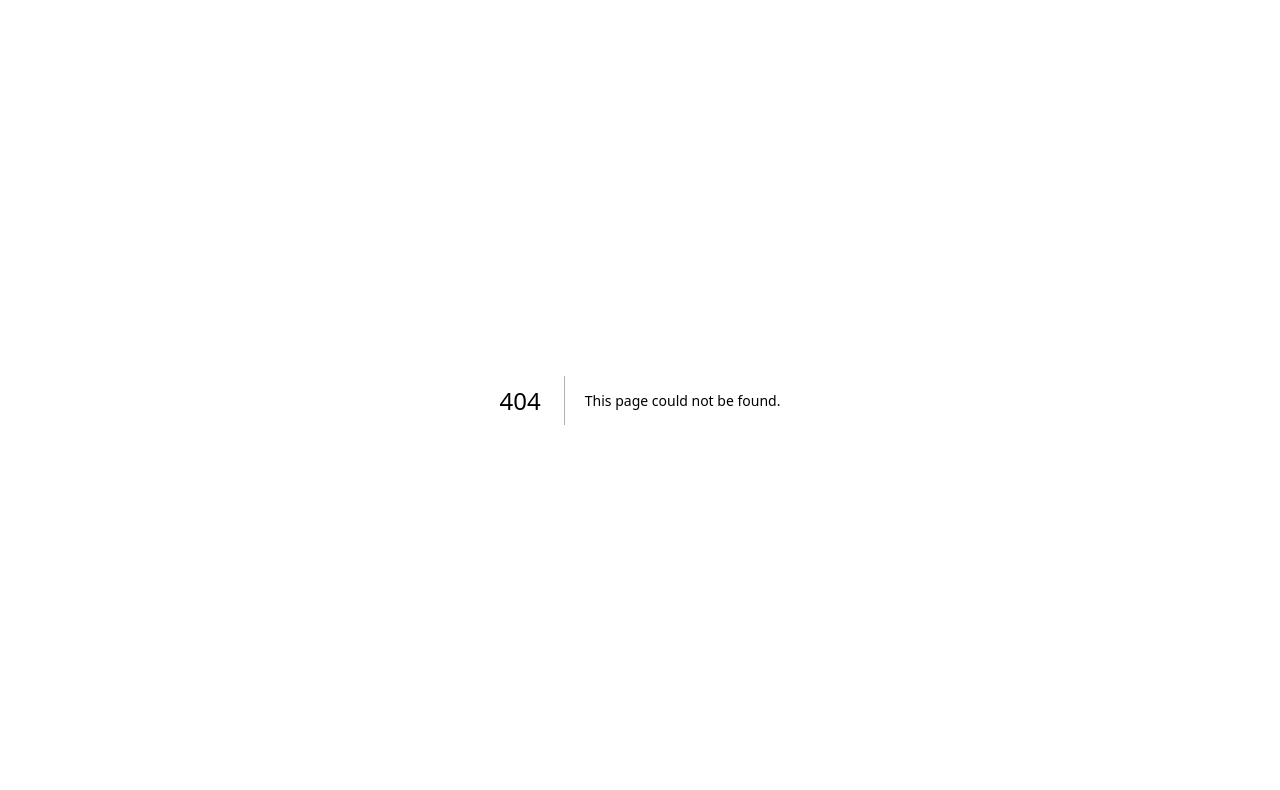
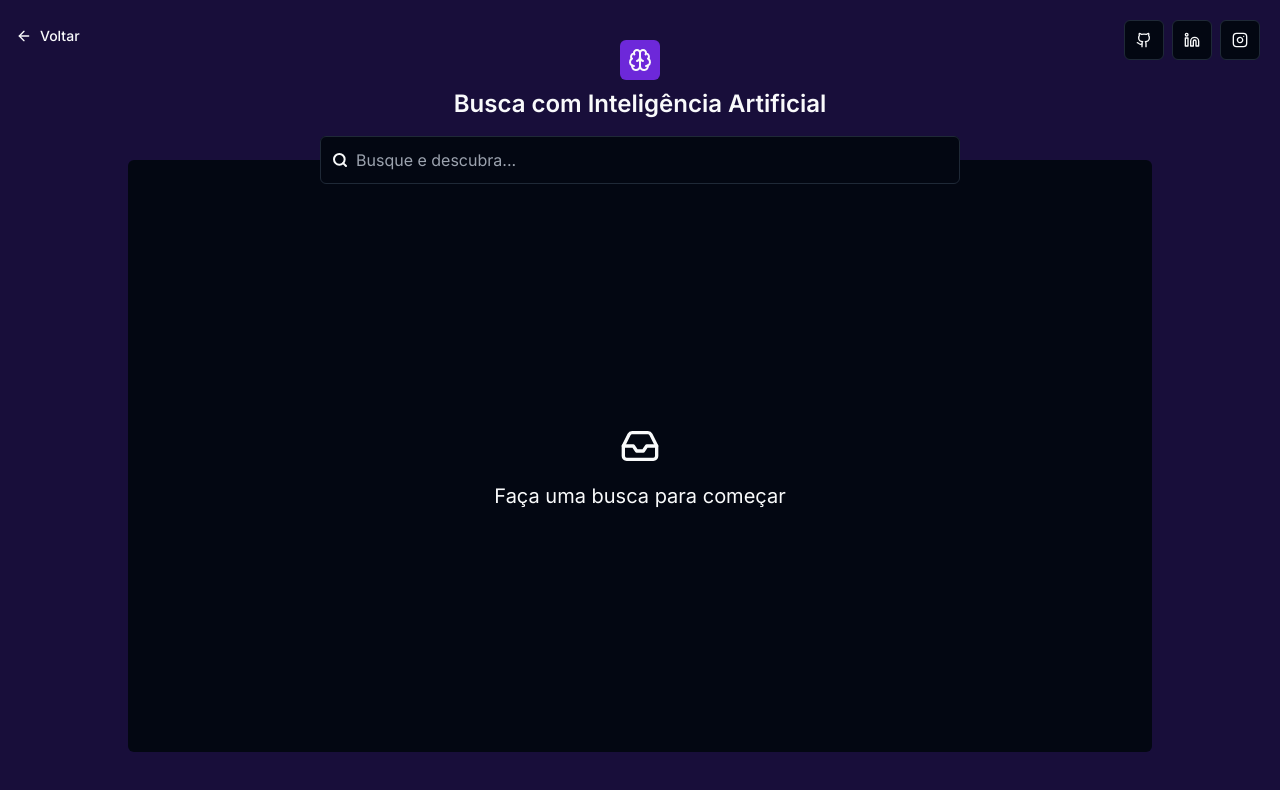
Before and after one commit to Dirosaki/ai-search, a Next.js app: page /search in a window 1280 px wide. Before the commit this address had no page. Shown: the top 790 px of the page. Built offline with nearby package versions, Linux system fonts and the light colour scheme.

Commit message:
feat: add search page

```diff
--- /dev/null
+++ b/src/actions/search-action.ts
@@ -0,0 +1,32 @@
+'use server'
+
+import axios from 'axios'
+
+import { searchSchema } from '@/schemas/search-schema'
+import { ActionState, fromErrorToActionState } from '@/utils/form-helper'
+
+type SearchResponse = {
+  result: string[]
+}
+
+export const searchAction = async (
+  _actionState: ActionState | string[] | null,
+  formData: FormData | null
+) => {
+  try {
+    if (formData === null) return null
+
+    const { search } = searchSchema.parse(Object.fromEntries(formData))
+
+    const { data } = await axios.post<SearchResponse>(
+      `${process.env.NEXT_PUBLIC_BASE_URL}/api/suggestions`,
+      {
+        search,
+      }
+    )
+
+    return data.result
+  } catch (error) {
+    return fromErrorToActionState(error)
+  }
+}
--- /dev/null
+++ b/src/app/api/suggestions/route.ts
@@ -0,0 +1,36 @@
+import { openai } from '@ai-sdk/openai'
+import { generateText } from 'ai'
+import { NextRequest, NextResponse } from 'next/server'
+
+import { searchSchema } from '@/schemas/search-schema'
+
+export async function POST(request: NextRequest) {
+  const body = await request.json()
+
+  const { success, data, error } = searchSchema.safeParse(body)
+
+  if (!success) {
+    return NextResponse.json({ error: error.message }, { status: 400 })
+  }
+
+  const { search } = data
+
+  try {
+    const { text } = await generateText({
+      model: openai('gpt-4o-mini'),
+      system: 'Gere 5 sugestões populares e diretas, sem introduções ou conclusões.',
+      prompt: `Liste 5 sugestões do termo "${search}"`,
+      maxTokens: 100,
+      temperature: 0,
+    })
+
+    const suggestions = text
+      .split('\n')
+      .filter(Boolean)
+      .map((line) => line.replace(/^\d+\.\s*/, '').trim())
+
+    return NextResponse.json({ result: suggestions })
+  } catch (err) {
+    return NextResponse.json({ error: 'Failed to generate suggestions' }, { status: 500 })
+  }
+}
--- /dev/null
+++ b/src/app/search/_components/search-form.tsx
@@ -0,0 +1,63 @@
+'use client'
+
+import { Inbox } from 'lucide-react'
+import { AnimatePresence, motion } from 'motion/react'
+import { startTransition, useActionState } from 'react'
+
+import { searchAction } from '@/actions/search-action'
+import { AnimatedInput } from '@/components/ui/animated-input'
+
+import { SuggestionList } from './suggestion-list'
+
+const placeholders = [
+  'Pesquise por algo incrível...',
+  'Busque e descubra...',
+  'O que você está procurando hoje?',
+  'O que deseja encontrar?',
+  'Procure o que quiser!',
+  'Qual é sua próxima descoberta?',
+  'Está procurando algo especial?',
+  'Tudo começa com uma busca...',
+]
+
+export function SearchForm() {
+  const [actionState, formAction] = useActionState(searchAction, null)
+
+  const handleResetState = () => {
+    startTransition(() => formAction(null))
+  }
+
+  return (
+    <form action={formAction} className="mx-auto flex flex-1 flex-col">
+      <AnimatedInput
+        aria-label="Campo de pesquisa"
+        className="mt-[-22px] sm:-mt-6"
+        name="search"
+        placeholder="O que deseja encontrar?"
+        placeholders={placeholders}
+        reset={handleResetState}
+      />
+
+      <div
+        className="flex max-h-[calc(100dvh-(160px+32px))] w-full flex-1 py-4 sm:max-h-[calc(100dvh-(160px+48px))]
+          lg:max-h-[calc(100dvh-(160px+72px))]"
+      >
+        <AnimatePresence mode="wait">
+          {Array.isArray(actionState) && <SuggestionList suggestions={actionState} />}
+          {!actionState && (
+            <motion.div
+              animate={{ y: 0, opacity: 1 }}
+              className="mx-auto flex flex-col items-center justify-center gap-4 text-center"
+              exit={{ y: 15, opacity: 0 }}
+              initial={{ y: -15, opacity: 0 }}
+              transition={{ duration: 0.25 }}
+            >
+              <Inbox className="size-8 md:size-10" />
+              <p className="md:text-xl">Faça uma busca para começar</p>
+            </motion.div>
+          )}
+        </AnimatePresence>
+      </div>
+    </form>
+  )
+}
--- /dev/null
+++ b/src/app/search/_components/suggestion-list.tsx
@@ -0,0 +1,27 @@
+import { motion } from 'motion/react'
+
+import { ScrollArea } from '@/components/ui/scroll-area'
+
+type SuggestionListProps = {
+  suggestions: string[]
+}
+
+export function SuggestionList({ suggestions }: SuggestionListProps) {
+  return (
+    <ScrollArea className="w-full rounded-md" type="hover">
+      <motion.ul
+        animate={{ y: 0 }}
+        className="mx-auto flex w-full max-w-screen-md flex-col divide-y overflow-auto scrollbar-thin"
+        exit={{ y: 15 }}
+        initial={{ y: -15 }}
+        transition={{ duration: 0.25 }}
+      >
+        {suggestions.map((suggestion) => (
+          <li key={suggestion} className="py-4 pr-2 sm:py-6">
+            {suggestion}
+          </li>
+        ))}
+      </motion.ul>
+    </ScrollArea>
+  )
+}
--- /dev/null
+++ b/src/app/search/page.tsx
@@ -0,0 +1,48 @@
+import { ArrowLeft, Brain, Github, Instagram, Linkedin } from 'lucide-react'
+import Link from 'next/link'
+
+import { SearchForm } from '@/app/search/_components/search-form'
+import { Button } from '@/components/ui/button'
+
+export default function Search() {
+  return (
+    <>
+      <header className="flex h-40 w-full flex-col items-center justify-center bg-primary/20 px-4">
+        <Button className="absolute left-0 top-3 text-foreground lg:top-4" variant="link" asChild>
+          <Link href="/">
+            <ArrowLeft /> Voltar
+          </Link>
+        </Button>
+        <span className="mb-2 flex size-10 items-center justify-center rounded-md bg-primary">
+          <Brain className="size-6" />
+        </span>
+        <h1 className="text-center text-lg font-semibold sm:text-2xl">
+          Busca com Inteligência Artificial
+        </h1>
+      </header>
+      <main className="flex w-full flex-1 flex-col bg-primary/20 px-2 pb-2 sm:px-5 sm:pb-5 lg:px-8 lg:pb-8 xl:pb-12">
+        <div className="mx-auto flex w-full max-w-screen-lg flex-1 rounded-md bg-background px-4">
+          <SearchForm />
+        </div>
+      </main>
+      <footer className="absolute top-4 mt-auto hidden space-x-2 sm:bottom-auto sm:right-5 sm:top-5 lg:block">
+        <Button size="icon" variant="outline">
+          <a href="https://github.com/dirosaki" rel="noreferrer" target="_blank">
+            <Github className="size-6" />
+          </a>
+        </Button>
+
+        <Button size="icon" variant="outline">
+          <a href="https://www.linkedin.com/in/diegosgomes96/" rel="noreferrer" target="_blank">
+            <Linkedin className="size-6" />
+          </a>
+        </Button>
+        <Button size="icon" variant="outline">
+          <a href="https://instagram.com/soydiego.dev" rel="noreferrer" target="_blank">
+            <Instagram className="size-6" />
+          </a>
+        </Button>
+      </footer>
+    </>
+  )
+}
--- a/src/components/ui/animated-input.tsx
+++ b/src/components/ui/animated-input.tsx
@@ -12,12 +12,14 @@ import { Input } from './input'
 type AnimatedInputProps = ComponentProps<typeof Input> & {
   placeholders?: string[]
   isClearable?: boolean
+  reset: () => void
 }
 
 export function AnimatedInput({
   className,
   placeholders,
   isClearable = true,
+  reset,
   ...props
 }: AnimatedInputProps) {
   const { pending: isPending } = useFormStatus()
@@ -41,12 +43,15 @@ export function AnimatedInput({
     setValue(event.target.value)
   }
 
-  const handleClear = () => setValue('')
+  const handleClear = () => {
+    reset()
+    setValue('')
+  }
 
   return (
     <div
       className={cn(
-        `relative mx-auto flex h-11 w-full max-w-screen-sm items-center gap-2 rounded-md bg-background
+        `relative mx-auto flex min-h-11 w-full max-w-screen-sm items-center gap-2 rounded-md bg-background
         sm:h-12`,
         className
       )}
@@ -83,7 +88,7 @@ export function AnimatedInput({
             exit={{ opacity: 0, x: -10 }}
             initial={{ opacity: 0, x: 10 }}
             transition={{ duration: 0.35 }}
-            type="button"
+            type="reset"
             className="absolute right-1 top-1.5 flex size-8 items-center justify-center rounded-md ring-offset-background
               transition-clear-button focus-visible:outline-none focus-visible:ring-2 focus-visible:ring-ring
               focus-visible:ring-offset-2 sm:top-2"
--- /dev/null
+++ b/src/components/ui/scroll-area.tsx
@@ -0,0 +1,46 @@
+'use client'
+
+import * as ScrollAreaPrimitive from '@radix-ui/react-scroll-area'
+import * as React from 'react'
+
+import { cn } from '@/utils/cn'
+
+const ScrollBar = React.forwardRef<
+  React.ElementRef<typeof ScrollAreaPrimitive.ScrollAreaScrollbar>,
+  React.ComponentPropsWithoutRef<typeof ScrollAreaPrimitive.ScrollAreaScrollbar>
+>(({ className, orientation = 'vertical', ...props }, ref) => (
+  <ScrollAreaPrimitive.ScrollAreaScrollbar
+    ref={ref}
+    orientation={orientation}
+    className={cn(
+      'flex touch-none select-none transition-colors',
+      orientation === 'vertical' && 'h-full w-2.5 border-l border-l-transparent p-[1px]',
+      orientation === 'horizontal' && 'h-2.5 flex-col border-t border-t-transparent p-[1px]',
+      className
+    )}
+    {...props}
+  >
+    <ScrollAreaPrimitive.ScrollAreaThumb className="relative flex-1 rounded-full bg-border" />
+  </ScrollAreaPrimitive.ScrollAreaScrollbar>
+))
+ScrollBar.displayName = ScrollAreaPrimitive.ScrollAreaScrollbar.displayName
+
+const ScrollArea = React.forwardRef<
+  React.ElementRef<typeof ScrollAreaPrimitive.Root>,
+  React.ComponentPropsWithoutRef<typeof ScrollAreaPrimitive.Root>
+>(({ className, children, ...props }, ref) => (
+  <ScrollAreaPrimitive.Root
+    ref={ref}
+    className={cn('relative overflow-hidden', className)}
+    {...props}
+  >
+    <ScrollAreaPrimitive.Viewport className="size-full rounded-[inherit]">
+      {children}
+    </ScrollAreaPrimitive.Viewport>
+    <ScrollBar />
+    <ScrollAreaPrimitive.Corner />
+  </ScrollAreaPrimitive.Root>
+))
+ScrollArea.displayName = ScrollAreaPrimitive.Root.displayName
+
+export { ScrollArea, ScrollBar }
--- /dev/null
+++ b/src/schemas/search-schema.ts
@@ -0,0 +1,10 @@
+import { z } from 'zod'
+
+export const searchSchema = z.object({
+  search: z
+    .string()
+    .min(1, 'Nenhum termo de busca foi inserido')
+    .transform((value) => value.trim()),
+})
+
+export type SearchFormData = z.infer<typeof searchSchema>
--- /dev/null
+++ b/src/utils/form-helper.ts
@@ -0,0 +1,35 @@
+import { ZodError } from 'zod'
+
+export type ActionState = {
+  message: string
+  fieldErrors: Record<string, string[] | undefined>
+}
+
+export const EMPTY_STATE: ActionState = {
+  message: '',
+  fieldErrors: {},
+}
+
+export const fromErrorToActionState = (error: unknown): ActionState => {
+  if (error instanceof ZodError) {
+    return {
+      message: 'Por favor, corrija os erros do formulário.',
+      fieldErrors: error.flatten().fieldErrors,
+    }
+  }
+  if (error instanceof Error) {
+    return {
+      message: error.message,
+      fieldErrors: {},
+    }
+  }
+  return {
+    message: 'Um erro desconhecido ocorreu.',
+    fieldErrors: {},
+  }
+}
+
+export const toActionState = (message: string): ActionState => ({
+  message,
+  fieldErrors: {},
+})
```
Also changed, not shown: package.json (+8 -1 lines).
